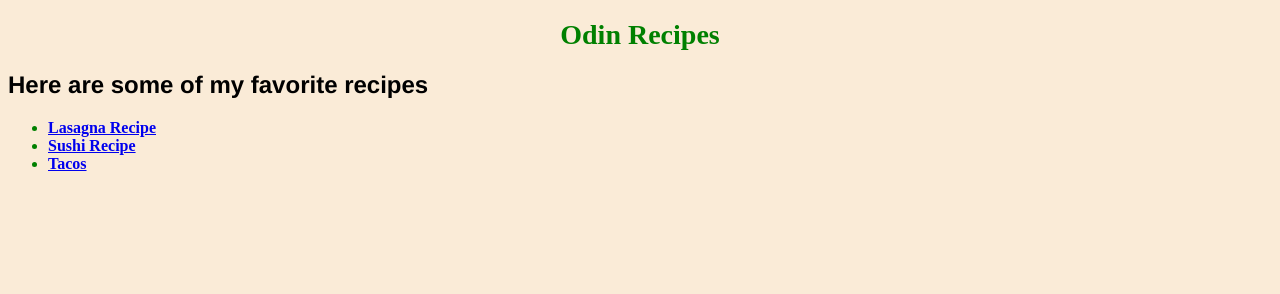
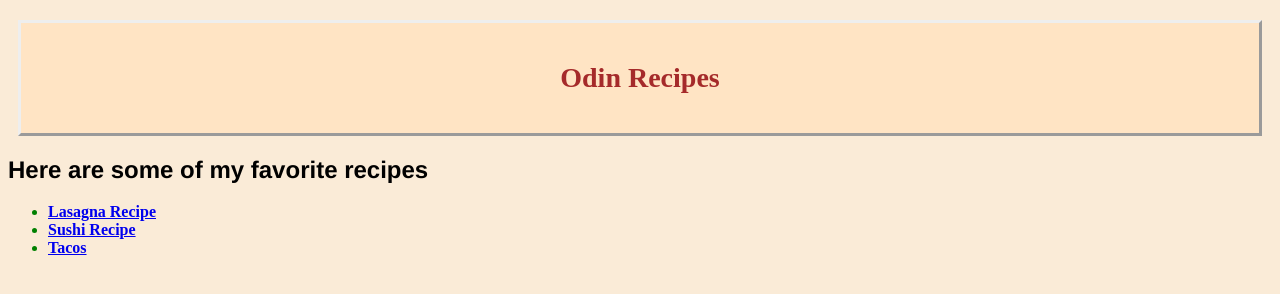
Before and after one commit to JoeyHernandez92/odin-recipes, a plain HTML site: page index.html in a window 1280 px wide. Drawn offline with Linux system fonts and the light colour scheme.

Commit message:
added some box-method styling

```diff
--- a/index.html
+++ b/index.html
@@ -7,13 +7,14 @@
     <title>Document</title>
 </head>
 <body>
-    <h1>Odin Recipes</h1>
+    <div class="odin-recipe">
+        <h1>Odin Recipes</h1>
+    </div>
     <h2>Here are some of my favorite recipes</h2>
     <ul>
     <li><a href="./recipes/lasagna.html">Lasagna Recipe</a></li>
     <li><a href="./recipes/sushi.html">Sushi Recipe</a></li>
     <li><a href="./recipes/taco.html">Tacos</a></li>
     </ul>
-
 </body>
 </html>
--- a/styles.css
+++ b/styles.css
@@ -2,7 +2,7 @@ body {
     background-color: antiquewhite;
 }
 h1 {
-    color: green;
+    color:brown;
     font-size: 28px;
     text-align: center;
     font-weight: bold;
@@ -16,3 +16,12 @@ li {
     color: green;
     font-weight: bold;
 }
+
+.odin-recipe {
+    background-color:bisque;
+    margin: 20px 10px;
+    padding-top: 20px;
+    padding-bottom: 20px;
+    border-style: outset;
+
+}
```
